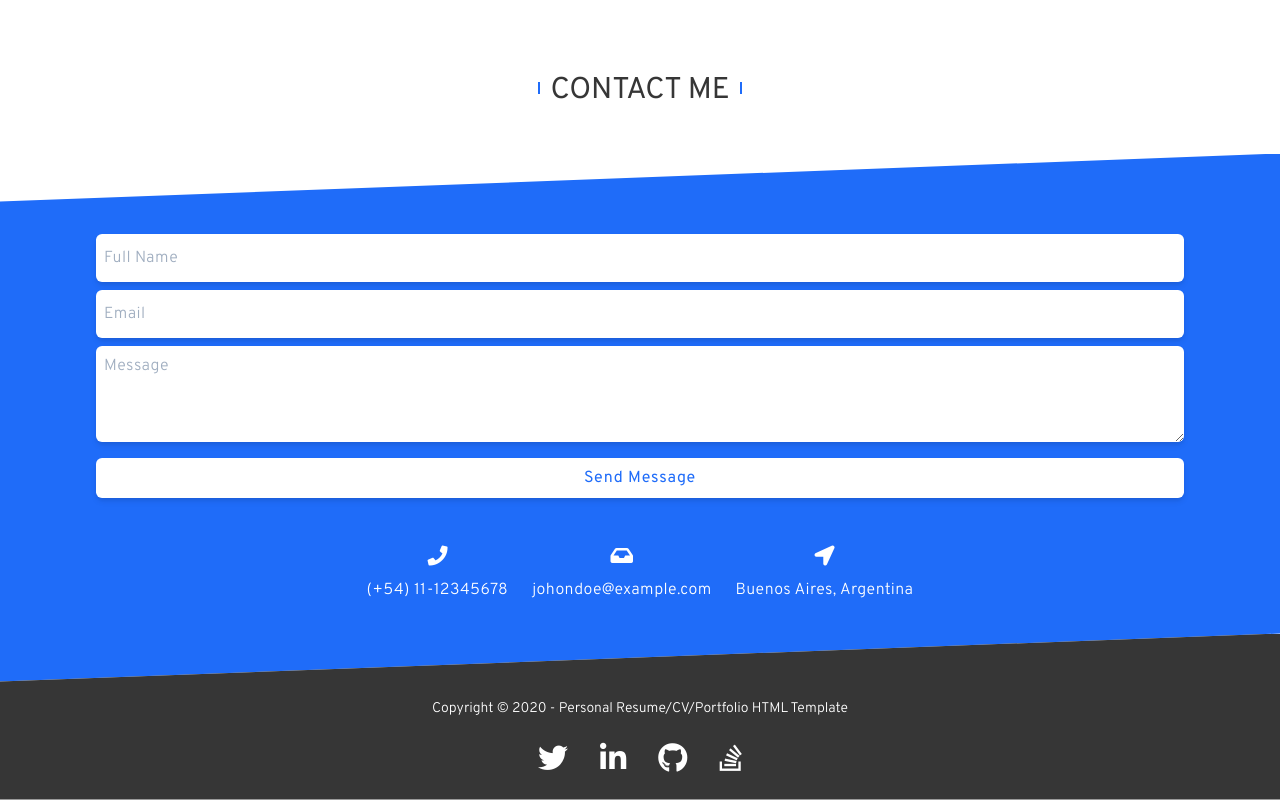
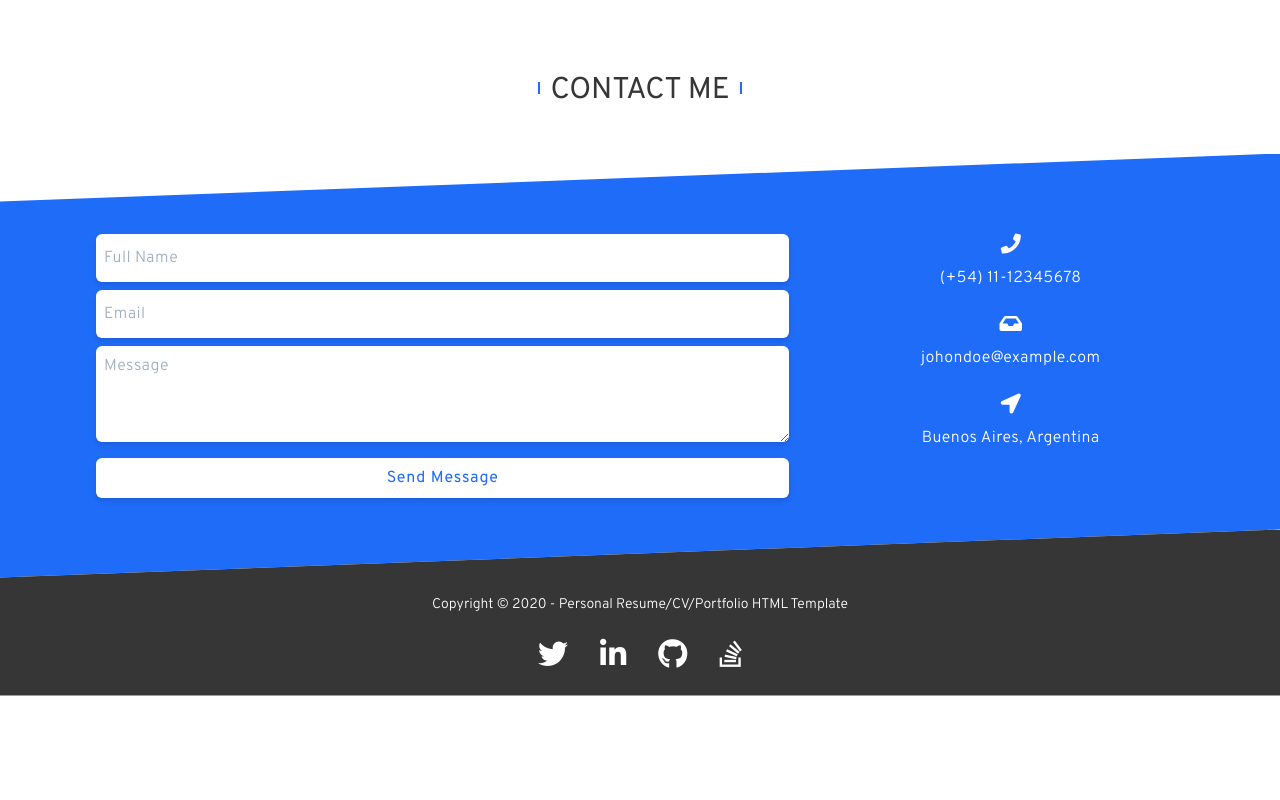
Before and after one commit to gonzalomansilla/Portfolio, a Vue app: page / in a window 1280 px wide. Shown: the part 2810-3610 px from the top of the page. After the commit the page ends 3506 px from the top, so only its background shows below. Built offline with nearby package versions, Linux system fonts and the light colour scheme.

Commit message:
style: Contacto

```diff
--- a/src/components/sections/Contact.vue
+++ b/src/components/sections/Contact.vue
@@ -4,18 +4,19 @@
       <div class="relative py-12 app-section-padding-x">
         <div class="contact-bg absolute inset-0"></div>
 
-        <div class="grid grid-cols-1 grid-rows-content gap-y-12 py-8">
-          <div class="grid gap-y-4">
+        <div class="contact__inner grid grid-cols-1 grid-rows-content gap-12 py-8">
+          <div class="grid grid-cols-1 gap-y-4">
             <div class="grid gap-y-2">
               <TextBox placeholder="full name"></TextBox>
               <TextBox placeholder="email"></TextBox>
               <TextArea placeholder="Message"></TextArea>
             </div>
 
+            <!-- TODO Responsive en md (Observer)-->
             <BtnSecundary text="Send Message"></BtnSecundary>
           </div>
 
-          <div class="contact-options grid grid-rows-content justify-items-center gap-y-6">
+          <div class="contact-options grid grid-rows-content justify-items-center gap-6">
             <InfoIcon faIcon="fa-phone" text="(+54) 11-12345678" ></InfoIcon>
             <InfoIcon faIcon="fa-inbox" text="johondoe@example.com" ></InfoIcon>
             <InfoIcon faIcon="fa-location-arrow" text="Buenos Aires, Argentina" ></InfoIcon>
@@ -53,10 +54,13 @@ export default {
 }
 
 @screen md {
-  .contact-options {
-    grid-template-columns: repeat(3, minmax(0, max-content));
-    grid-gap: theme('gap.6');
-    justify-content: center;
+  .contact__inner {
+    grid-template-columns: 2fr 1fr;
+
   }
-  }
+  // .contact-options {
+  //   grid-gap: theme('gap.6');
+  //   justify-content: center;
+  // }
+}
 </style>
```
